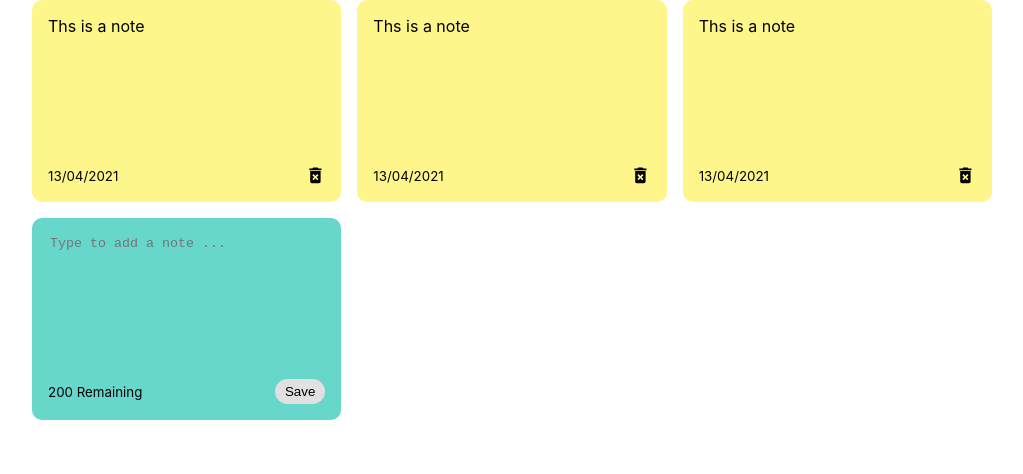
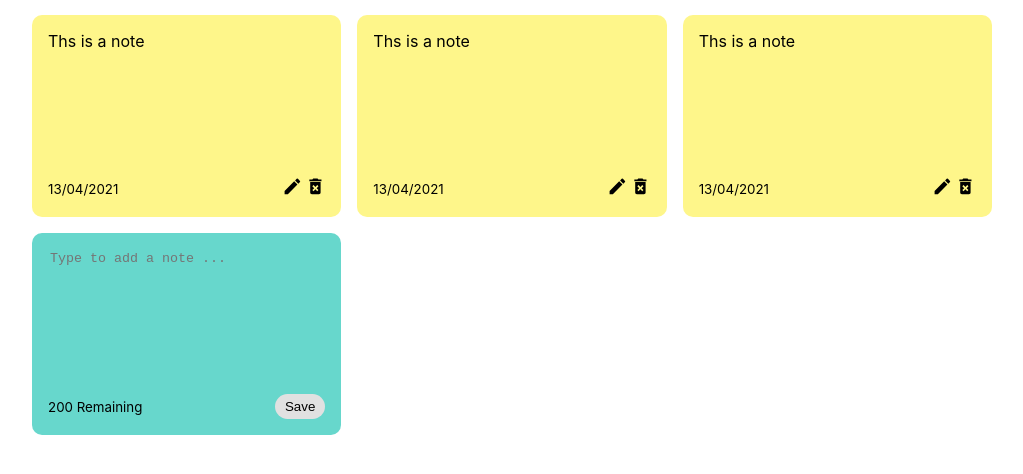
Before and after one commit to AlQattana/React-Note-App, a React (Create React App) app in the folder react-notes-app/: page / in a window 1280 px wide. Shown: the top 474 px of the page, without its empty margins (128-1151 px from the left). Built offline with nearby package versions, Linux system fonts and the light colour scheme.

Commit message:
added "add note' full functionality

```diff
--- a/react-notes-app/src/App.js
+++ b/react-notes-app/src/App.js
@@ -1,6 +1,7 @@
 import React, { useState } from "react";
 import { nanoid } from "nanoid";
 import NotesList from "./components/NotesList";
+import Note from "./components/Note";
 
 export default function App() {
   const [notes, setNotes] = useState([
@@ -32,9 +33,18 @@ export default function App() {
     setNotes(newNotes);
   };
 
+  const deleteNote = (id) => {
+    const newNotes = notes.filter((note) => note.id !== id);
+    setNotes(newNotes);
+  };
+
   return (
     <div className="container">
-      <NotesList notes={notes} handleAddNote={addNote} />
+      <NotesList
+        notes={notes}
+        handleAddNote={addNote}
+        handleDeleteNote={deleteNote}
+      />
     </div>
   );
 }
--- a/react-notes-app/src/components/AddNote.js
+++ b/react-notes-app/src/components/AddNote.js
@@ -2,13 +2,17 @@ import React, { useState } from "react";
 
 export default function AddNote({ handleAddNote }) {
   const [noteText, setNoteText] = useState("");
+  const characterLimit = 200;
 
   const handleChange = (event) => {
+    if (characterLimit - event.target.value.length < 0) return;
     setNoteText(event.target.value);
   };
 
-  const handleSaveClick = (event) => {
+  const handleSaveClick = () => {
+    if (noteText.trim().length <= 0) return;
     handleAddNote(noteText);
+    setNoteText("");
   };
 
   return (
@@ -21,7 +25,7 @@ export default function AddNote({ handleAddNote }) {
         onChange={handleChange}
       ></textarea>
       <div className="note-footer">
-        <small>200 Remaining</small>
+        <small>{characterLimit - noteText.length} Remaining</small>
         <button className="save" onClick={handleSaveClick}>
           Save
         </button>
--- a/react-notes-app/src/components/Note.js
+++ b/react-notes-app/src/components/Note.js
@@ -1,13 +1,20 @@
 import React from "react";
-import { MdDeleteForever } from "react-icons/md";
+import { MdDeleteForever, MdEdit } from "react-icons/md";
 
-export default function Note({ id, text, date }) {
+export default function Note({ id, text, date, handleDeleteNote }) {
   return (
     <div className="note">
       <span>{text}</span>
       <div className="note-footer">
         <small>{date}</small>
-        <MdDeleteForever className="delete-icon" size="1.3em" />
+        <div className="note-icons">
+          <MdEdit className="edit-icon" size="1.3em" />
+          <MdDeleteForever
+            onClick={() => handleDeleteNote(id)}
+            className="delete-icon"
+            size="1.3em"
+          />
+        </div>
       </div>
     </div>
   );
--- a/react-notes-app/src/components/NotesList.js
+++ b/react-notes-app/src/components/NotesList.js
@@ -2,11 +2,16 @@ import React from "react";
 import AddNote from "./AddNote";
 import Note from "./Note";
 
-export default function NotesList({ notes, handleAddNote }) {
+export default function NotesList({ notes, handleAddNote, handleDeleteNote }) {
   return (
     <div className="notes-list">
       {notes.map((note) => (
-        <Note id={note.id} text={note.text} date={note.date} />
+        <Note
+          id={note.id}
+          text={note.text}
+          date={note.date}
+          handleDeleteNote={handleDeleteNote}
+        />
       ))}
       <AddNote handleAddNote={handleAddNote} />
     </div>
--- a/react-notes-app/src/index.css
+++ b/react-notes-app/src/index.css
@@ -14,6 +14,7 @@ code {
 
 .container {
   max-width: 960px;
+  margin-top: 15px;
   margin-right: auto;
   margin-left: auto;
   padding-right: 15px;
@@ -60,6 +61,7 @@ textarea:focus {
   display: flex;
   flex-direction: column;
   justify-content: space-between;
+  white-space: pre-wrap;
 }
 
 .note-footer {
@@ -67,3 +69,12 @@ textarea:focus {
   align-items: center;
   justify-content: space-between;
 }
+
+.delete-icon {
+  cursor: pointer;
+}
+
+.edit-icon {
+  cursor: pointer;
+  margin-right: 2px;
+}
```
